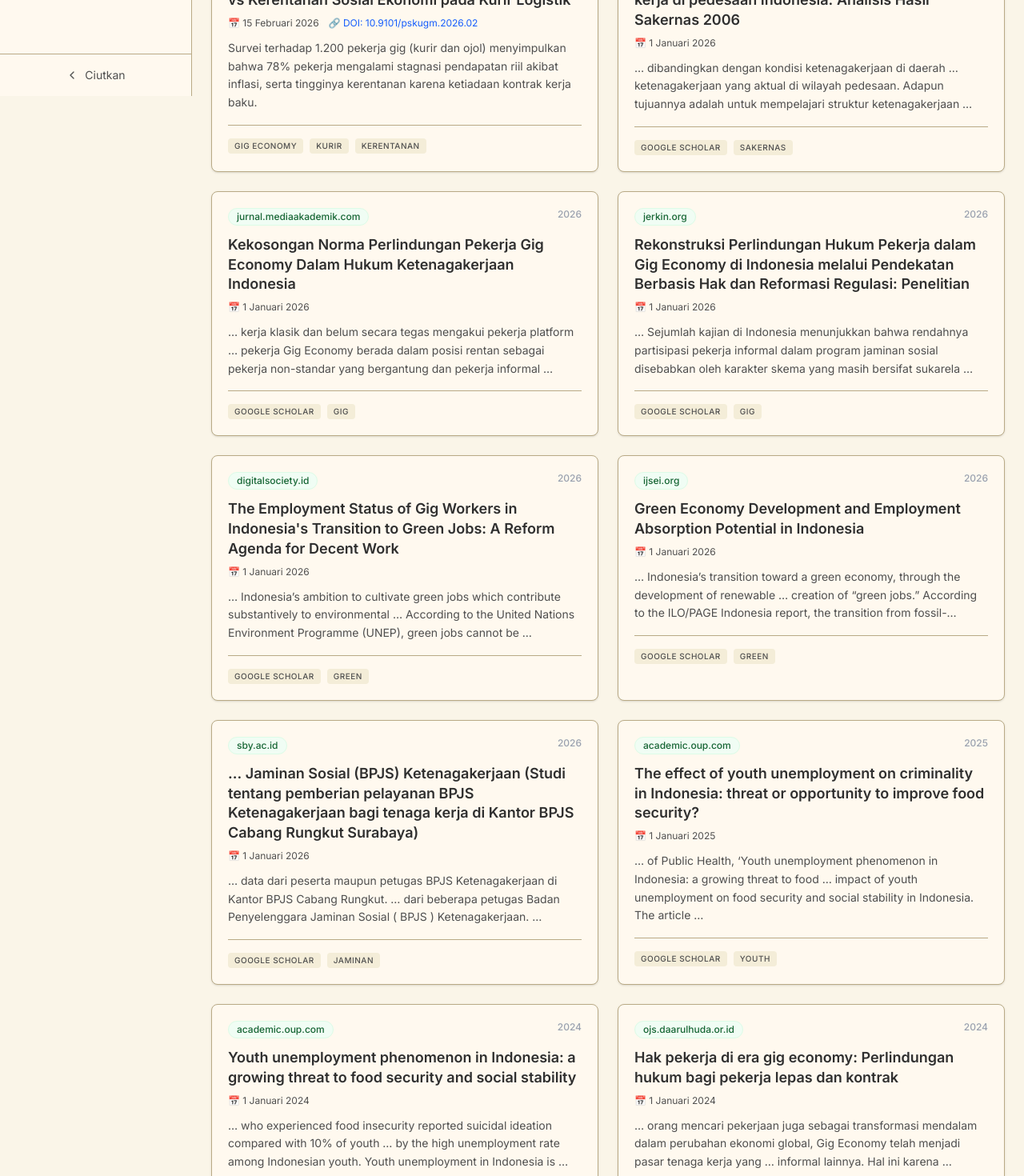
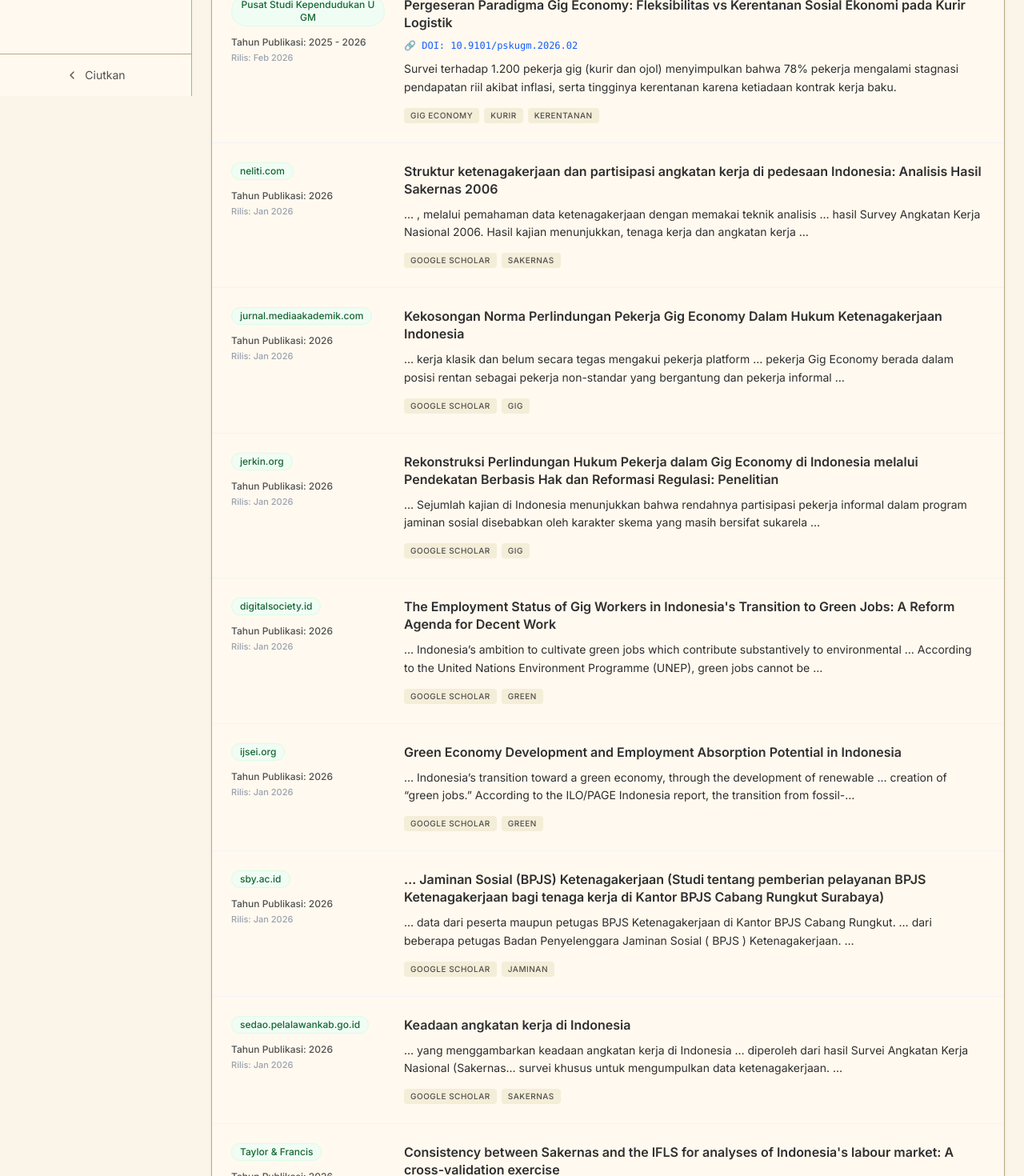
Before and after one commit to jiprastyo/DashboadPercobaan, a Next.js app: page /riset-akademik in a window 1280 px wide. Shown: the part 680-2150 px from the top of the page at 80% size. Built offline with nearby package versions, Linux system fonts and the light colour scheme.

Commit message:
Refactor riset-akademik to row list, update Sakernas keywords, and scrape latest research

```diff
--- a/data/research/scholar.json
+++ b/data/research/scholar.json
@@ -18,7 +18,7 @@
     "source": "academia.edu",
     "dateRange": "2023",
     "publishDate": "2023-01-01",
-    "summary": "… Penelitian ini bertujuan untuk mengetahui perubahan terkait kondisi ketenagakerjaan pada  … pada data Survei Angkatan Kerja Nasional (Sakernas) Agustus 2021. Hasil penelitian …",
+    "summary": "… Penelitian ini merupakan penelitian kuantitatif menggunakan analisis deskriptif pada data  Survei Angkatan Kerja Nasional (Sakernas) Agustus 2021. Hasil penelitian menunjukkan …",
     "tags": [
       "Google Scholar",
       "Sakernas"
@@ -31,7 +31,7 @@
     "source": "neliti.com",
     "dateRange": "2026",
     "publishDate": "2026-01-01",
-    "summary": "… dibandingkan dengan kondisi ketenagakerjaan di daerah … ketenagakerjaan yang aktual  di wilayah pedesaan. Adapun tujuannya adalah untuk mempelajari struktur ketenagakerjaan …",
+    "summary": "… , melalui pemahaman data ketenagakerjaan dengan memakai teknik analisis … hasil Survey  Angkatan Kerja Nasional 2006. Hasil kajian menunjukkan, tenaga kerja dan angkatan kerja …",
     "tags": [
       "Google Scholar",
       "Sakernas"
@@ -57,7 +57,7 @@
     "source": "researchgate.net",
     "dateRange": "2020",
     "publishDate": "2020-01-01",
-    "summary": "… menjadi peserta jaminan sosial ketenagakerjaan jika responden menjadi salah satu atau …  Status pekerjaan lain tidak dimasukkan dalam penelitian ini karena pada SAKERNAS, …",
+    "summary": "… Data untuk analisis adalah data SAKERNAS, Agustus 2018 yang dipublikasikan oleh BPS.  Analisis data dilakukan dengan analisis … Hasil analisis menunjukkan kepesertaan jaminan …",
     "tags": [
       "Google Scholar",
       "Sakernas"
@@ -323,5 +323,161 @@
       "Jaminan"
     ],
     "link": "https://elibrary.ru/item.asp?id=74264955"
+  },
+  {
+    "id": "scholar-1c13361bae",
+    "title": "Apakah pelatihan berdampak pada upah? studi kasus survei angkatan kerja nasional tahun 2018",
+    "source": "academia.edu",
+    "dateRange": "2020",
+    "publishDate": "2020-01-01",
+    "summary": "… Studi ini mencoba untuk mengetahui dampak dari pelatihan terhadap upah seseorang  menggunakan data dari Survei Angkatan Kerja Nasional 2018. Estimasi Model Mincerian …",
+    "tags": [
+      "Google Scholar",
+      "Sakernas"
+    ],
+    "link": "https://www.academia.edu/download/87052829/51.pdf"
+  },
+  {
+    "id": "scholar-9d061906bc",
+    "title": "Keadaan angkatan kerja di Indonesia",
+    "source": "sedao.pelalawankab.go.id",
+    "dateRange": "2026",
+    "publishDate": "2026-01-01",
+    "summary": "… yang menggambarkan keadaan angkatan kerja di Indonesia … diperoleh dari hasil Survei  Angkatan Kerja Nasional (Sakernas… survei khusus untuk mengumpulkan data ketenagakerjaan. …",
+    "tags": [
+      "Google Scholar",
+      "Sakernas"
+    ],
+    "link": "https://sedao.pelalawankab.go.id/web/book/download/keadaan-angkatan-kerja-di-indonesia-februari-2024.pdf"
+  },
+  {
+    "id": "scholar-e1a38bac9f",
+    "title": "Sistem Pendukung Keputusan Pemilihan Lokasi Sampel Dalam Blok Sensus Pada Survei Angkatan Kerja Nasional Dengan Menggunakan Metode Fuzzy Logic",
+    "source": "journal.grahamitra.id",
+    "dateRange": "2023",
+    "publishDate": "2023-01-01",
+    "summary": "… −Survei angkatan kerja nasional merupakan survey yang didesain untuk mendapatkan  gambaran umum dari ketenagakerjaan … struktur tenaga kerja antar periode pencacahan. Dalam …",
+    "tags": [
+      "Google Scholar",
+      "Sakernas"
+    ],
+    "link": "http://journal.grahamitra.id/index.php/bios/article/view/73"
+  },
+  {
+    "id": "scholar-d894e8ebfa",
+    "title": "Perancangan Aplikasi Monitoring Kegiatan Survei Angkatan Kerja Nasional (SAKRNAS) di Badan Pusat Statistik Kota Gorontalo",
+    "source": "ejurnal.ung.ac.id",
+    "dateRange": "2024",
+    "publishDate": "2024-01-01",
+    "summary": "… Kegiatan survei angkatan kerja nasional (SAKERNAS) … mengumpulkan data mengenai  angkatan kerja di suatu wilayah. … kebijakan ketenagakerjaan, dan analisis pasar tenaga kerja. …",
+    "tags": [
+      "Google Scholar",
+      "Sakernas"
+    ],
+    "link": "https://ejurnal.ung.ac.id/index.php/diffusion/article/view/25770"
+  },
+  {
+    "id": "scholar-ea60be92c9",
+    "title": "Consistency between Sakernas and the IFLS for analyses of Indonesia's labour market: A cross-validation exercise",
+    "source": "Taylor & Francis",
+    "dateRange": "2026",
+    "publishDate": "2026-01-01",
+    "summary": "… between Indonesia’s National Labour Force Survey (Sakernas) and the … labour-market  issues in Indonesia? The most direct source is the National Labour Force Survey (Sakernas), a …",
+    "tags": [
+      "Google Scholar",
+      "Sakernas"
+    ],
+    "link": "https://www.tandfonline.com/doi/abs/10.1080/00074918.2016.1228828"
+  },
+  {
+    "id": "scholar-60cefa43e5",
+    "title": "Female labor force participation in Asia: Indonesia country study",
+    "source": "papers.ssrn.com",
+    "dateRange": "2026",
+    "publishDate": "2026-01-01",
+    "summary": "… , has Indonesian women's labor force participation remained … to and drivers of female labor  force participation (FLFP) by … of data from Indonesia's labor force survey, the SAKERNAS (…",
+    "tags": [
+      "Google Scholar",
+      "Sakernas"
+    ],
+    "link": "https://papers.ssrn.com/sol3/papers.cfm?abstract_id=2737842"
+  },
+  {
+    "id": "scholar-aaea486ba7",
+    "title": "The Impact of Education and Social Demographic Factors on Female Labor Force Participation in Indonesia",
+    "source": "journal.uingusdur.ac.id",
+    "dateRange": "2020",
+    "publishDate": "2020-01-01",
+    "summary": "… factors influence women's work participation in Indonesia. The data source used in this study  is the 2019 National Labor Force Survey (Sakernas) from the BPS-Statistics Indonesia. The …",
+    "tags": [
+      "Google Scholar",
+      "Sakernas"
+    ],
+    "link": "https://e-journal.uingusdur.ac.id/Muwazah/article/view/8586"
+  },
+  {
+    "id": "scholar-f7195a7ceb",
+    "title": "Indonesia's youth unemployment rate: Evidence from Sakernas data",
+    "source": "pdfs.semanticscholar.org",
+    "dateRange": "2023",
+    "publishDate": "2023-01-01",
+    "summary": "… which aims to increase the workforce's competitiveness index to prepare Indonesia's labor  to compete in the global labor market. Therefore, particular policies focus on two issues: …",
+    "tags": [
+      "Google Scholar",
+      "Sakernas"
+    ],
+    "link": "https://pdfs.semanticscholar.org/a984/f1595491bec057c8d1e78b9627ac96b40429.pdf"
+  },
+  {
+    "id": "scholar-092b7255cc",
+    "title": "THE ROLE OF HUMAN CAPITAL IN MARRIED WOMEN'S LABOR MARKET PARTICIPATION: A MICRODATA ANALYSIS FROM SAKERNAS",
+    "source": "journal.uniflor.ac.id",
+    "dateRange": "2024",
+    "publishDate": "2024-01-01",
+    "summary": "… the National Labor Force Survey (Sakernas) conducted by the Central Bureau of Statistics  (… comprehensive description of the employment conditions of Indonesian married women and …",
+    "tags": [
+      "Google Scholar",
+      "Sakernas"
+    ],
+    "link": "https://e-journal.uniflor.ac.id/index.php/analisis/article/view/4575"
+  },
+  {
+    "id": "scholar-ce6548be9b",
+    "title": "Faktor-faktor yang mempengaruhi pengangguran terselubung di perdesaan Jawa Tengah: Analisis Data Sakernas 2007",
+    "source": "ejournal.brin.go.id",
+    "dateRange": "2026",
+    "publishDate": "2026-01-01",
+    "summary": "… Utilizing the 2007 National Employment Survey (Sakernas), this article aims to explore disguise  … Based on the 2007 Sakernas, disguised unemployment in rural Central Java are higher …",
+    "tags": [
+      "Google Scholar",
+      "Sakernas"
+    ],
+    "link": "https://ejournal.brin.go.id/jki/article/view/10768"
+  },
+  {
+    "id": "scholar-5050f11c29",
+    "title": "Keadaan Angkatan Kerja dan Kaitannya dengan Upaya Pembangunan Ekonomi Nasional: Analisis Data Sakernas 2024",
+    "source": "haramjournal.com",
+    "dateRange": "2024",
+    "publishDate": "2024-01-01",
+    "summary": "… Menurut data Sakernas 2024, tercatat 65% dari angkatan kerja di Indonesia bekerja di  sektor … Data Sakernas 2024 menunjukkan bahwa tingkat partisipasi angkatan kerja di daerah …",
+    "tags": [
+      "Google Scholar",
+      "Sakernas"
+    ],
+    "link": "https://al-haramjournal.com/index.php/EKOMA/article/view/4641"
+  },
+  {
+    "id": "scholar-64ebc680dc",
+    "title": "Faktor-Faktor Yang Memengaruhi Jam Kerja Tenaga Kerja Wanita Berstatus Kawin Dalam Seminggu Di Indonesia (Analisis Data Sakernas 2014)",
+    "source": "stis.ac.id",
+    "dateRange": "2026",
+    "publishDate": "2026-01-01",
+    "summary": "… dalam seminggu menggunakan data Survei Ketenagakerjaan Nasional (Sakernas) tahun  … Metode yang digunakan dalam penelitian ini adalah analisis deskriptif dan analisis regresi …",
+    "tags": [
+      "Google Scholar",
+      "Sakernas"
+    ],
+    "link": "https://stis.ac.id/sipadu/pegawai/upload_jurnal/file_1548903502.pdf"
   }
 ]
--- a/scripts/config.ts
+++ b/scripts/config.ts
@@ -455,7 +455,7 @@ export const LABOR_KEYWORDS = [
   'freelancer', 'freelancing', 'remote worker', 'remote working',
   'pekerja kontrak', 'subkontrak', 'PKWT', 'PKWTT', 'jaminan kerja',
   'ijin usaha', 'kaki lima', 'asongan', 'rumahan', 'proyek pembangunan',
-  'menyerap tenaga kerja', 'mengentaskan pengangguran', 'sakernas',
+  'menyerap tenaga kerja', 'mengentaskan pengangguran', 'sakernas', 'survei angkatan kerja nasional', 'labor force survey',
   // English (for Jakarta Post, IDN Financials)
   'labor', 'labour', 'employment', 'unemployment',
   'workforce', 'layoff', 'layoffs', 'job market',
--- a/src/app/riset-akademik/page.tsx
+++ b/src/app/riset-akademik/page.tsx
@@ -18,17 +18,32 @@ export default async function RisetAkademikPage() {
         </p>
       </div>
 
-      <div className="grid grid-cols-1 md:grid-cols-2 gap-6">
+      <div className="bg-white border border-gray-200 rounded-lg shadow-sm divide-y divide-gray-100 overflow-hidden">
         {academicResearch.map((item) => (
-          <div key={item.id} className="bg-white border border-gray-200 rounded-lg p-5 shadow-sm hover:shadow-md transition-shadow">
-            <div className="flex justify-between items-start mb-3">
-              <span className="inline-flex items-center px-2.5 py-0.5 rounded-full text-xs font-medium bg-[#F0FDF4] text-[#166534] border border-[#DCFCE7]">
+          <div
+            key={item.id}
+            className="p-6 hover:bg-gray-50/50 transition-colors flex flex-col md:flex-row md:items-start gap-4 md:gap-6"
+          >
+            {/* Left Column: Source badge and publication dates */}
+            <div className="flex md:flex-col md:w-48 flex-shrink-0 justify-between md:justify-start items-center md:items-start gap-2">
+              <span className="inline-flex items-center px-2.5 py-0.5 rounded-full text-xs font-medium bg-[#F0FDF4] text-[#166534] border border-[#DCFCE7] break-all max-w-[150px] md:max-w-none text-center">
                 {item.source}
               </span>
-              <span className="text-xs text-gray-400 font-medium">{item.dateRange}</span>
+              <div className="text-xs text-gray-500 font-medium md:mt-1 flex flex-col items-end md:items-start gap-1">
+                <span>
+                  Tahun Publikasi: {item.dateRange}
+                </span>
+                {item.publishDate && (
+                  <span className="text-[11px] text-gray-400">
+                    Rilis: {new Date(item.publishDate).toLocaleDateString('id-ID', { month: 'short', year: 'numeric' })}
+                  </span>
+                )}
+              </div>
             </div>
 
-            <h2 className="text-lg font-semibold text-gray-900 mb-2 leading-snug">
+            {/* Right Column: Title, DOI, Summary, and Tags */}
+            <div className="flex-1 min-w-0 space-y-2.5">
+              <h2 className="text-base font-semibold text-gray-900 leading-snug">
                 {item.link ? (
                   <a href={item.link} target="_blank" rel="noopener noreferrer" className="hover:text-[#0D9488] hover:underline">
                     {item.title}
@@ -38,24 +53,19 @@ export default async function RisetAkademikPage() {
                 )}
               </h2>
 
-            <div className="flex items-center gap-3 mb-3">
-              {item.publishDate && (
-                <span className="text-xs text-gray-500 flex items-center gap-1">
-                  📅 {new Date(item.publishDate).toLocaleDateString('id-ID', { day: 'numeric', month: 'long', year: 'numeric' })}
-                </span>
-              )}
               {item.doi && (
-                <a href={`https://doi.org/${item.doi}`} target="_blank" rel="noopener noreferrer" className="text-xs text-blue-600 hover:underline flex items-center gap-1">
+                <div className="flex items-center gap-2">
+                  <a href={`https://doi.org/${item.doi}`} target="_blank" rel="noopener noreferrer" className="text-xs text-blue-600 hover:underline flex items-center gap-1 font-mono">
                     🔗 DOI: {item.doi}
                   </a>
+                </div>
               )}
-            </div>
 
-            <p className="text-sm text-gray-600 mb-4 leading-relaxed">
+              <p className="text-sm text-gray-650 leading-relaxed">
                 {item.summary}
               </p>
 
-            <div className="flex flex-wrap gap-2 mt-auto pt-4 border-t border-gray-100">
+              <div className="flex flex-wrap gap-1.5 pt-1">
                 {item.tags.map((tag, idx) => (
                   <span
                     key={idx}
@@ -66,6 +76,7 @@ export default async function RisetAkademikPage() {
                 ))}
               </div>
             </div>
+          </div>
         ))}
       </div>
     </div>
--- a/src/lib/constants.ts
+++ b/src/lib/constants.ts
@@ -254,7 +254,7 @@ export const LABOR_KEYWORDS = [
   "ekonomi baru", "freelancer", "freelancing", "remote worker", "remote working",
   "pekerja kontrak", "subkontrak", "PKWT", "PKWTT", "jaminan kerja",
   "ijin usaha", "kaki lima", "asongan", "rumahan", "proyek pembangunan",
-  "menyerap tenaga kerja", "mengentaskan pengangguran"
+  "menyerap tenaga kerja", "mengentaskan pengangguran", "sakernas", "survei angkatan kerja nasional", "labor force survey"
 ];
 
 // --- Google Trends Keywords ---
```
Also changed, not shown: scripts/scrapers/scholar.ts (+11 -1 lines), 1 other file (tests, documents, lock files or other folders). Lines whose indentation alone changed are shown as unchanged.
